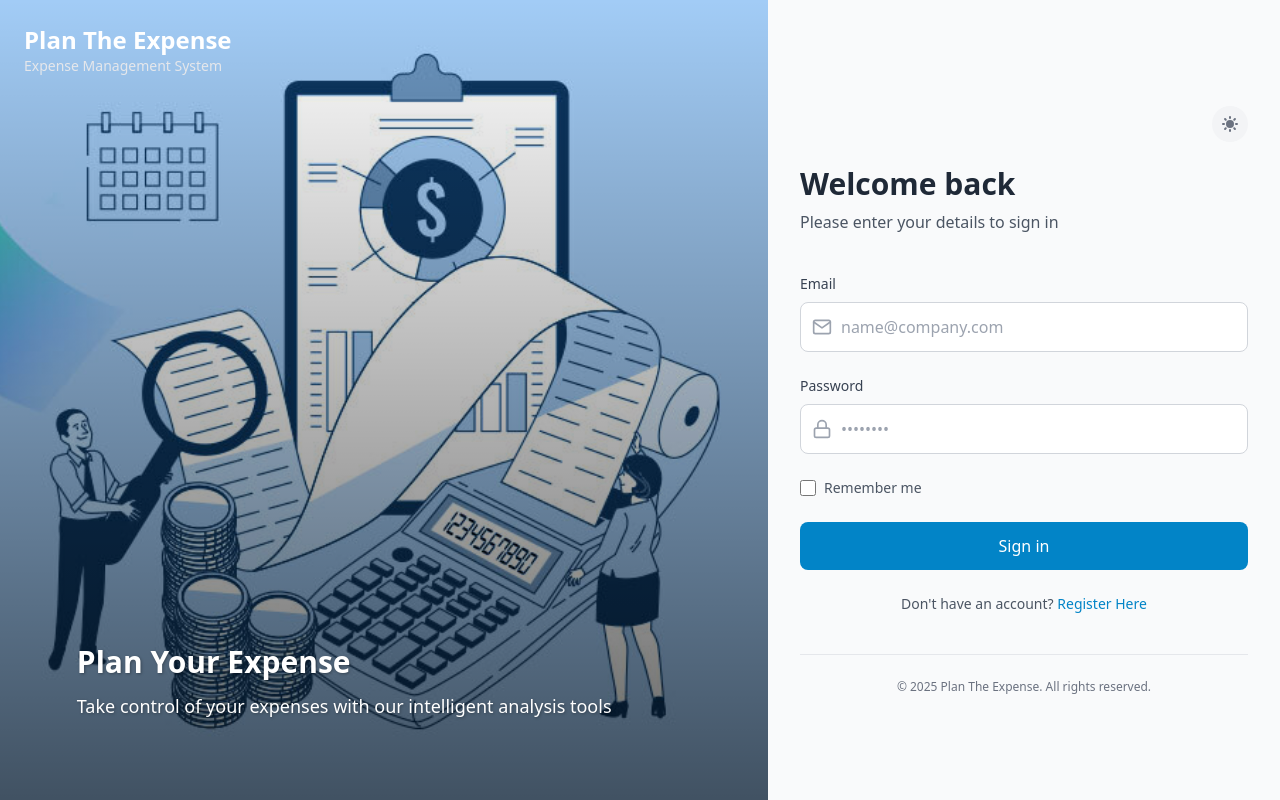
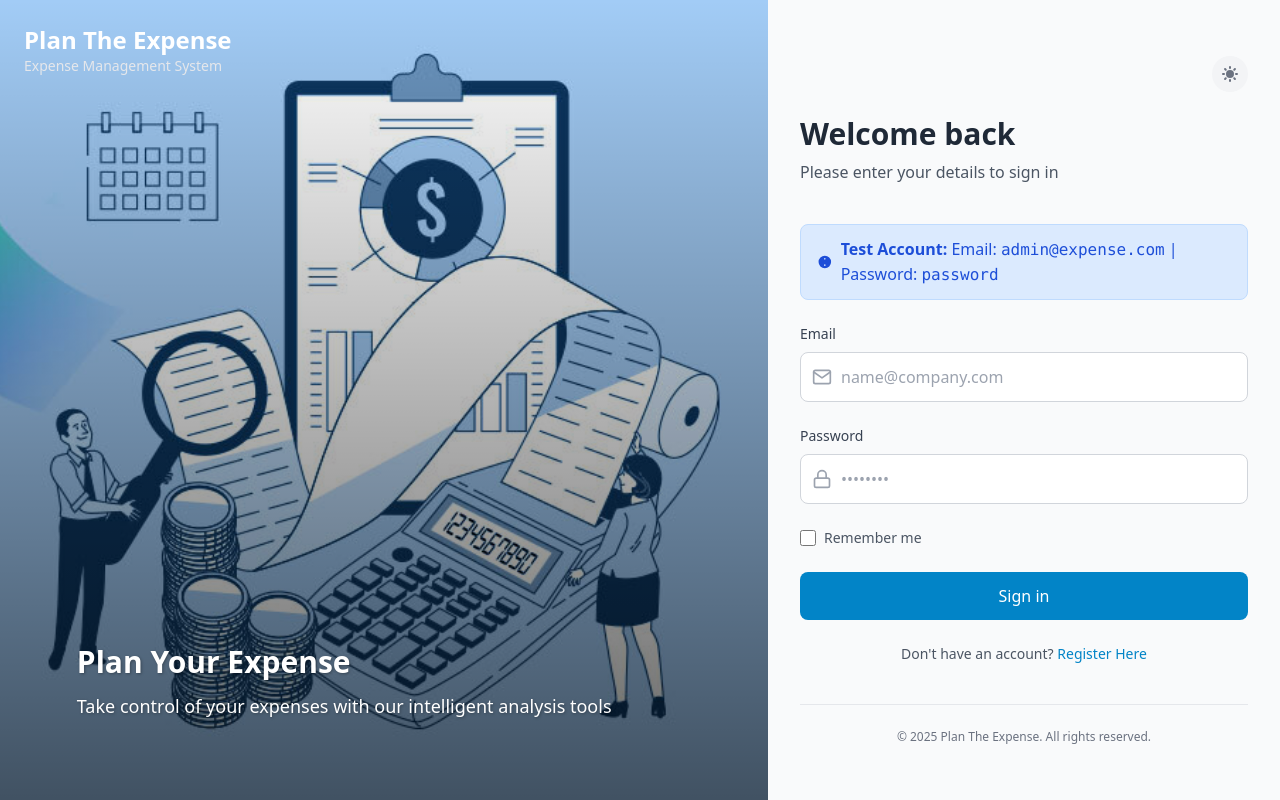
Before and after one commit to YeshaShah13/Plan-The-Expense, a PHP site: page /login.php in a window 1280 px wide. Run offline with PHP 8.4, Linux system fonts and the light colour scheme; data that the repository does not hold is empty; some libraries are stand-ins or nearby versions.

Commit message:
Add hardcoded user for easy testing: admin@expense.com / password

```diff
--- a/DATABASE FILE/dailyexpense.sql
+++ b/DATABASE FILE/dailyexpense.sql
@@ -80,6 +80,11 @@ ALTER TABLE `expenses`
 --
 ALTER TABLE `users`
   MODIFY `user_id` int(11) NOT NULL AUTO_INCREMENT, AUTO_INCREMENT=7;
+
+-- Insert hardcoded default user for easy testing
+INSERT INTO `users` (`user_id`, `firstname`, `lastname`, `email`, `profile_path`, `password`, `trn_date`) VALUES
+(1, 'Admin', 'User', 'admin@expense.com', 'default_profile.png', '5f4dcc3b5aa765d61d8327deb882cf99', '2025-08-22 12:00:00');
+
 /*!40101 SET CHARACTER_SET_CLIENT=@OLD_CHARACTER_SET_CLIENT */;
 /*!40101 SET CHARACTER_SET_RESULTS=@OLD_CHARACTER_SET_RESULTS */;
 /*!40101 SET COLLATION_CONNECTION=@OLD_COLLATION_CONNECTION */;
--- a/docker-compose.yml
+++ b/docker-compose.yml
@@ -32,8 +32,8 @@ services:
     build: .
     ports:
       - "${PHP_APP_PORT:-9000}:80"
-    # volumes:
-    #   - .:/var/www/html
+    volumes:
+      - .:/var/www/html
     depends_on:
       - db
 
@@ -48,6 +48,7 @@ services:
     # ports: removed - no need to expose MySQL to host
     volumes:
       - db_data:/var/lib/mysql
+      - ./DATABASE FILE/dailyexpense.sql:/docker-entrypoint-initdb.d/dailyexpense.sql
 
 volumes:
   db_data:
--- a/login.php
+++ b/login.php
@@ -2,12 +2,26 @@
 require('config.php');
 session_start();
 $errormsg = "";
+
+// Hardcoded user credentials for easy testing
+$HARDCODED_EMAIL = "admin@expense.com";
+$HARDCODED_PASSWORD = "password"; // This will be MD5 hashed
+
 if (isset($_POST['email'])) {
 
   $email = stripslashes($_REQUEST['email']);
   $email = mysqli_real_escape_string($con, $email);
   $password = stripslashes($_REQUEST['password']);
   $password = mysqli_real_escape_string($con, $password);
+
+  // Check if it's the hardcoded user first
+  if ($email === $HARDCODED_EMAIL && md5($password) === md5($HARDCODED_PASSWORD)) {
+    $_SESSION['email'] = $email;
+    header("Location: index.php");
+    exit();
+  }
+
+  // If not hardcoded user, check database
   $query = "SELECT * FROM `users` WHERE email='$email'and password='" . md5($password) . "'";
   $result = mysqli_query($con, $query) or die(mysqli_error($con));
   $rows = mysqli_num_rows($result);
@@ -180,6 +194,16 @@ if (isset($_POST['email'])) {
           </div>
           <?php endif; ?>
 
+          <!-- Hardcoded User Info for Testing -->
+          <div class="mb-6 bg-blue-100 dark:bg-blue-900/50 border border-blue-200 dark:border-blue-800 text-blue-700 dark:text-blue-300 px-4 py-3 rounded-lg relative" role="alert">
+            <div class="flex items-center">
+              <svg class="w-5 h-5 mr-2" fill="currentColor" viewBox="0 0 20 20" xmlns="http://www.w3.org/2000/svg">
+                <path fill-rule="evenodd" d="M18 10a8 8 0 11-16 0 8 8 0 0116 0zm-7-4a1 1 0 11-2 0 1 1 0 012 0zm-1 9a1 1 0 100-2 1 1 0 000 2z" clip-rule="evenodd"></path>
+              </svg>
+              <span><strong>Test Account:</strong> Email: <code>admin@expense.com</code> | Password: <code>password</code></span>
+            </div>
+          </div>
+
           <div class="mb-6">
             <label class="block text-gray-700 dark:text-gray-300 text-sm font-medium mb-2" for="email">
               Email
```
Also changed, not shown: session.php (+5 -4 lines).
